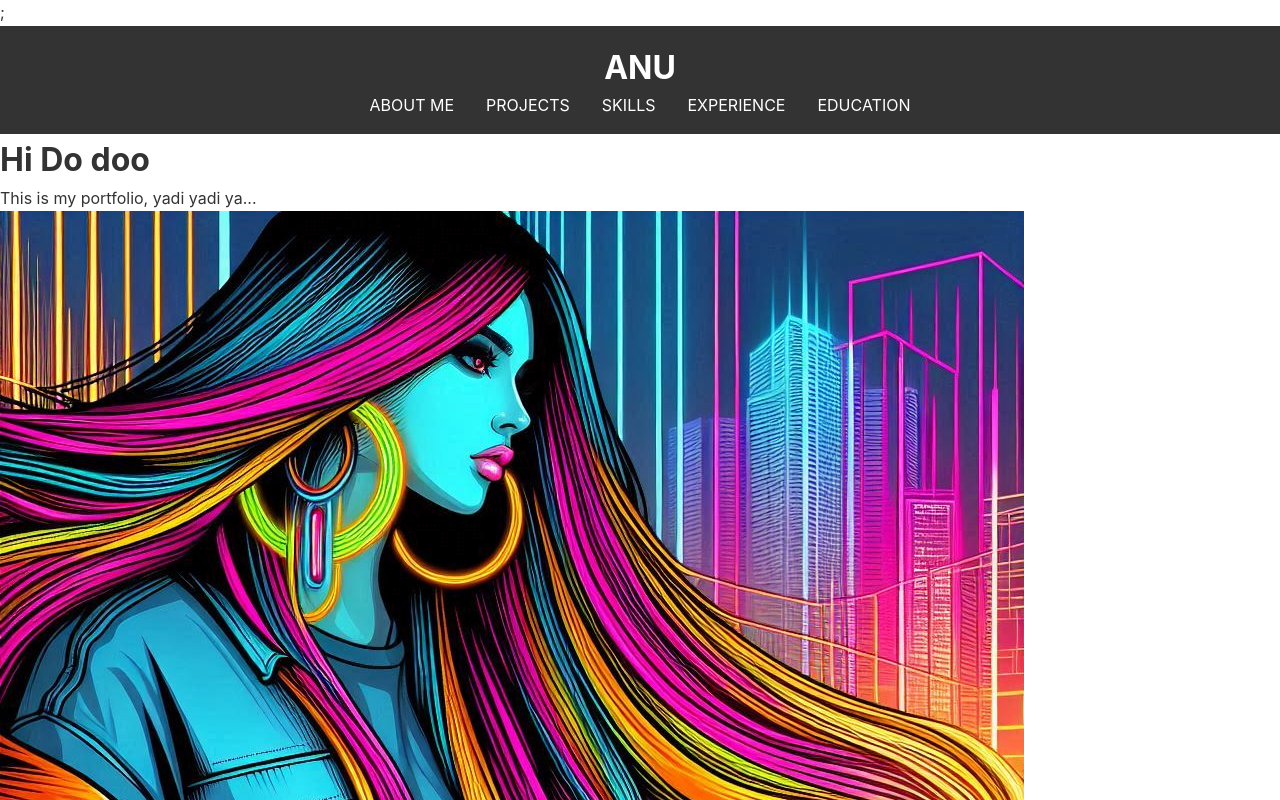
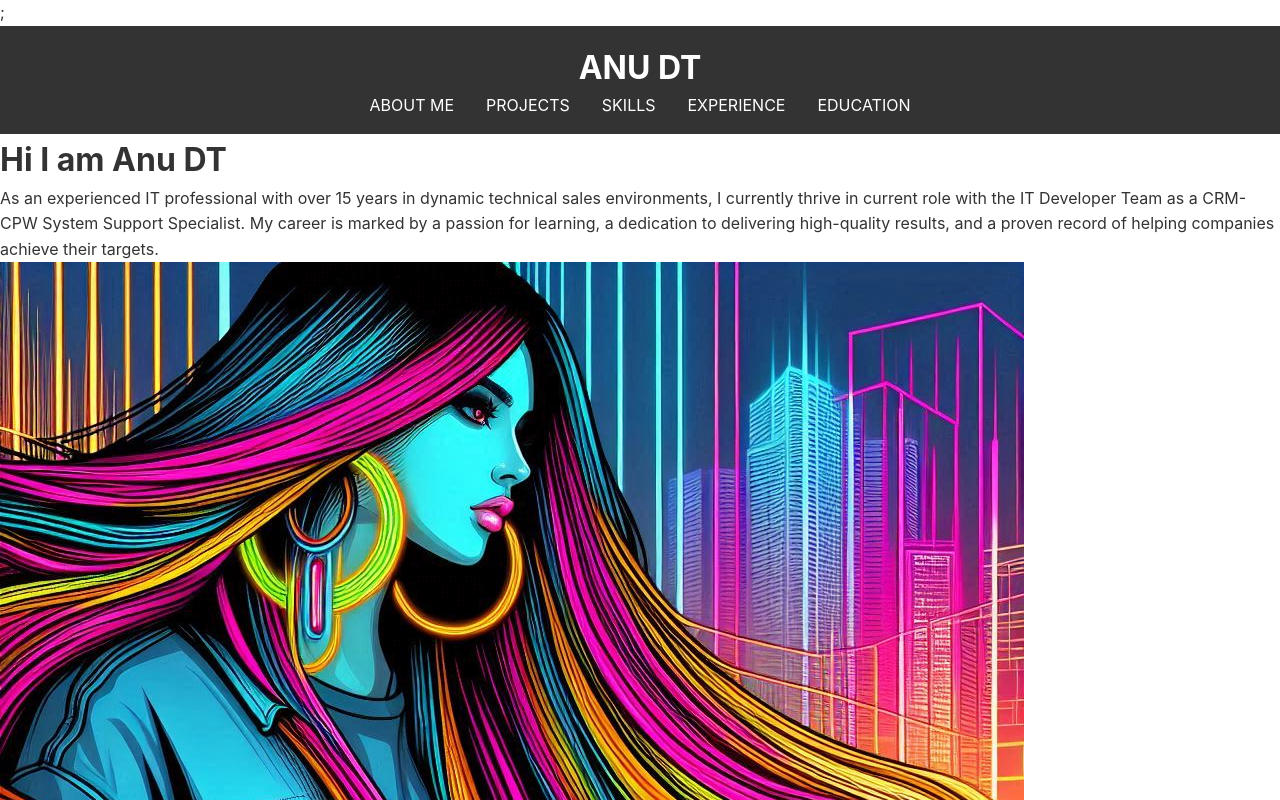
Before and after one commit to ANUDT/portfolio-html, a React (Vite) app: page / in a window 1280 px wide. Shown: the top 800 px of the page. Built offline with nearby package versions, Linux system fonts and the light colour scheme.

Commit message:
about me and header

```diff
--- a/src/components/AboutMe.jsx
+++ b/src/components/AboutMe.jsx
@@ -4,8 +4,8 @@ import avatar from "../../image/adt.jpeg"
 function AboutMe() {
   return (
     <main>
-      <h1>Hi Do doo </h1>
-      <p>This is my portfolio, yadi yadi ya...</p>
+      <h1>Hi I am Anu DT</h1>
+      <p> As an experienced IT professional with over 15 years in dynamic technical sales environments, I currently thrive in current role with the IT Developer Team as a CRM-CPW System Support Specialist. My career is marked by a passion for learning, a dedication to delivering high-quality results, and a proven record of helping companies achieve their targets.</p>
       <img src={avatar}></img>
     </main>
   );
--- a/src/components/Header.jsx
+++ b/src/components/Header.jsx
@@ -4,7 +4,7 @@ function Header() {
   return (
     <div className={styles.App}>;
       <header>
-      <h1>ANU</h1>
+      <h1>ANU DT</h1>
       <nav>
         <ul>
           <li>
```
